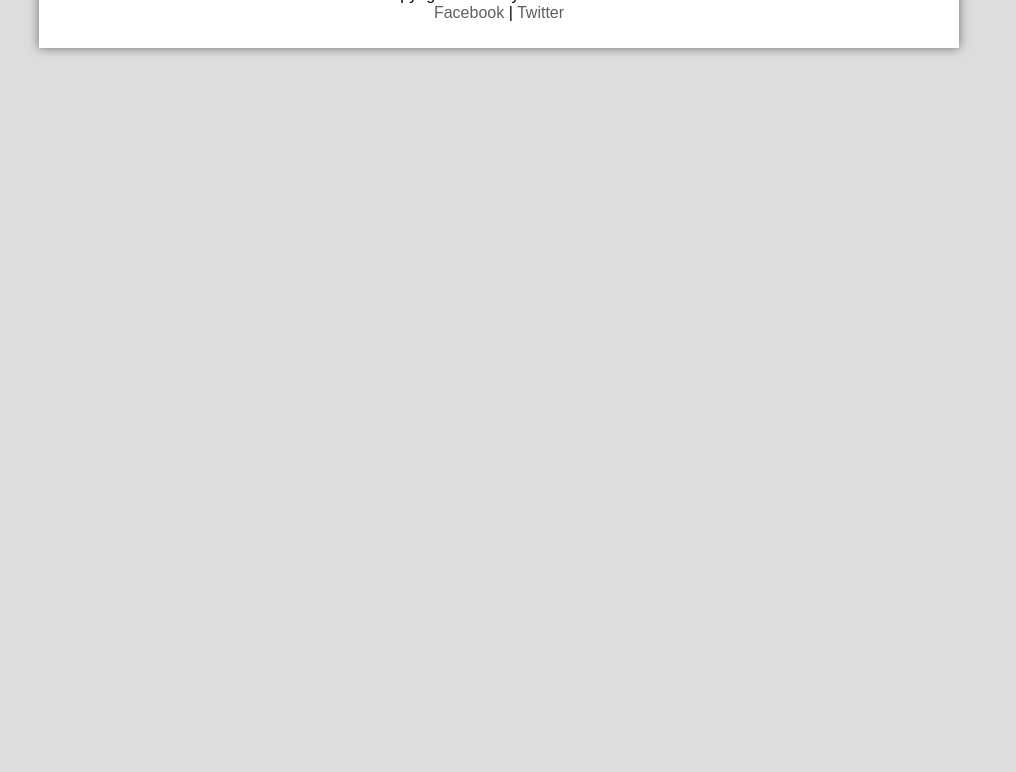
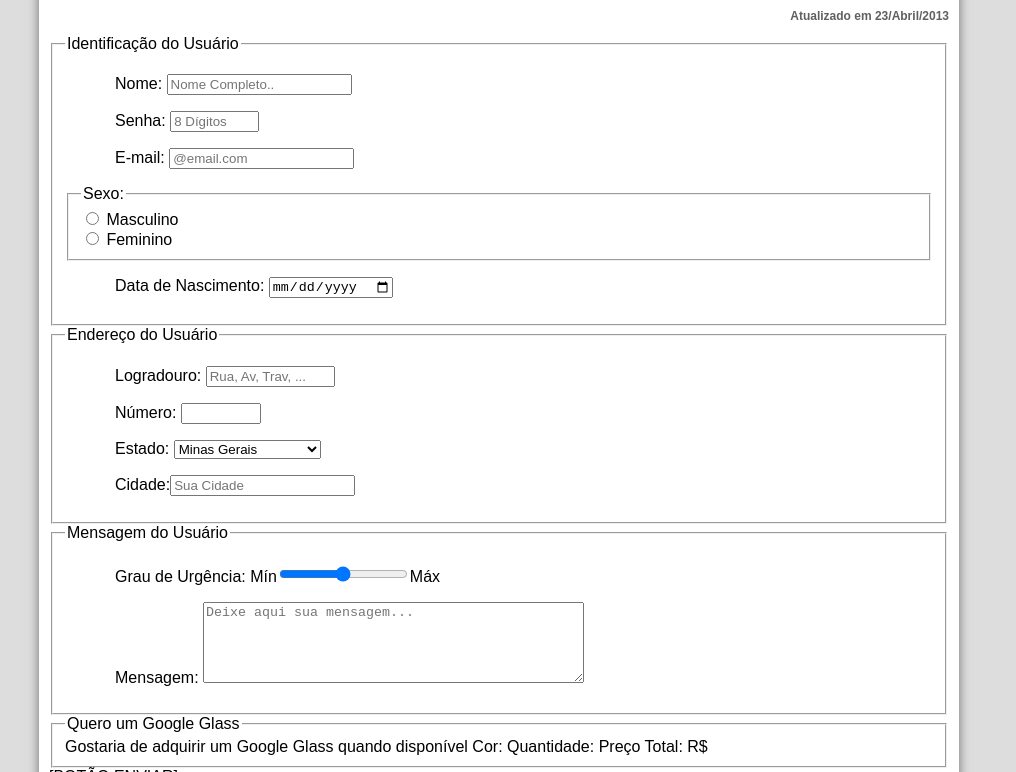
Before and after one commit to leonardohjx/sitecursoemvideo, a plain HTML site: page fale-conosco.html in a window 1280 px wide. Shown: the part 279-1051 px from the top of the page, without its empty margins (141-1157 px from the left). Before the commit the page ends 800 px from the top, so only its background shows below. Drawn offline with Linux system fonts and the light colour scheme.

Commit message:
Adicionando o Fale Conosco

```diff
--- a/fale-conosco.html
+++ b/fale-conosco.html
@@ -1,11 +1,14 @@
 <!DOCTYPE html>
 <html lang="pt-br">
+
 <head>
-        <meta charset="UTF-8"/>
+    <meta charset="UTF-8" />
     <title>Tudo sobre Google Glass</title>
-        <link rel="stylesheet" type="text/css" href="css/estilo.css"/>
+    <link rel="stylesheet" type="text/css" href="css/estilo.css" />
+    <link rel="stylesheet" type="text/css" href="css/form.css" />
 </head>
 <script src="javascript/funcoes.js"></script>
+
 <body>
     <div id="interface">
         <!-- Início do Cabeçalho -->
@@ -22,52 +25,103 @@
             <nav id="menu">
                 <h1>Menu Principal</h1>
                 <ul>
-                        <li onmouseover="mudaFoto('imagens/home.png')" onmouseout="mudaFoto('imagens/contato.png')"><a href="index.html"> Home </a></li>
-                        <li onmouseover="mudaFoto('imagens/especificacoes.png')" onmouseout="mudaFoto('imagens/contato.png')"><a href="specs.html"> Especificações</a></li>
-                        <li onmouseover="mudaFoto('imagens/fotos.png')" onmouseout="mudaFoto('imagens/contato.png')"><a href="fotos.html"> Fotos</a></li>
-                        <li onmouseover="mudaFoto('imagens/multimidia.png')" onmouseout="mudaFoto('imagens/contato.png')"><a href="multimidia.html"> Multimídia</a></li>
-                        <li onmouseover="mudaFoto('imagens/contato.png')" onmouseout="mudaFoto('imagens/contato.png')"><a href="fale-conosco.html"> Fale conosco  </a></li>
+                    <li onmouseover="mudaFoto('imagens/home.png')" onmouseout="mudaFoto('imagens/contato.png')"><a
+                            href="index.html"> Home </a></li>
+                    <li onmouseover="mudaFoto('imagens/especificacoes.png')"
+                        onmouseout="mudaFoto('imagens/contato.png')"><a href="specs.html"> Especificações</a></li>
+                    <li onmouseover="mudaFoto('imagens/fotos.png')" onmouseout="mudaFoto('imagens/contato.png')"><a
+                            href="fotos.html"> Fotos</a></li>
+                    <li onmouseover="mudaFoto('imagens/multimidia.png')" onmouseout="mudaFoto('imagens/contato.png')"><a
+                            href="multimidia.html"> Multimídia</a></li>
+                    <li onmouseover="mudaFoto('imagens/contato.png')" onmouseout="mudaFoto('imagens/contato.png')"><a
+                            href="fale-conosco.html"> Fale conosco </a></li>
                 </ul>
             </nav>
         </header>
 
-            Fale Conosco > Contato
-            Formulário de Contato
-            por Gustavo Guanabara
-            Atualizado em 01/Maio/2013
+        <article id="noticia-principal">
+            <header id="cabecalho-artigo">
+                <hgroup>
+                    <h3>Fale Conosco > Contato</h3>
+                    <h1>Formulário de Contato</h1>
+                    <h2> Gustavo Guanabara</h2>
+                    <h3 class="direita">Atualizado em 23/Abril/2013</h3>
+                </hgroup>
+            </header>
+            <!-- Fim de título -->
+        </article>
 
-            Identificação do Usuário
-                Nome:
-                Senha:
-                E-mail:
-                Sexo:
-                    - Masculino
-                    - Feminino
-                Data de Nascimento:
+        <form method="POST" id="fContato" action="mailto:leonardohjx@gmail.com">
+            <fieldset id="usuario">
+                <legend>Identificação do Usuário</legend>
+                <p><label for="cNome">Nome:</label> <input type="text" name="tNome" id="cNome" size="20" maxlength="30"
+                        placeholder="Nome Completo.." /></p>
+                <p><label for="cSenha">Senha:</label> <input type="password" name="tSenha" id="cSenha" size="8"
+                        maxlength="9" placeholder="8 Dígitos" /></p>
+                <p><label for="cEmail">E-mail:</label> <input type="email" name="tEmail" id="cEmail" size="20"
+                        maxlength="40" placeholder="@email.com" /></p>
+                <fieldset id="sexo">
+                    <legend>Sexo:</legend>
+                    <input type="radio" name="tSexo" id="cMasc"><label for="cMasc"> Masculino</label><br>
+                    <input type="radio" name="tSexo" id="cFem"><label for="cFem"> Feminino</label>
+                </fieldset>
+                <p><label for="cNasc">Data de Nascimento:</label> <input type="date" name="tNasc" id="cNasc"></p>
+            </fieldset>
 
-            Endereço do Usuário
-                Logradouro:
-                Número:
-                Estado:
-                Cidade:
+            <fieldset id="endereco">
+                <legend><label for="cRua">Endereço do Usuário</label></legend>
+                <p>Logradouro: <input type="text" name="tRua" id="cRua" size="13" maxlength="80"
+                        placeholder="Rua, Av, Trav, ..."></p>
+                <p><label for="cNum">Número:</label> <input type="number" name="tNum" id="cNum" min="0" max="99999"></p>
+                <p><label for="cEst">Estado:</label>
+                    <select name="tEst" id="cEst">
+                        <optgroup label="Região Sudeste">
+                            <option>Rio de Janeiro</option>
+                            <option>São Paulo</option>
+                            <option selected>Minas Gerais</option>
+                        </optgroup>
+                        <optgroup label="Região Sul">
+                            <option>Paraná</option>
+                            <option>Santa Catarina</option>
+                            <option>Rio Grande do Sul</option>
+                        </optgroup>
+                    </select>
+                </p>
+                <p><label for="cCid">Cidade:</label><input type="text" name="tCid" id="cCid" size="20" maxlength="40" placeholder="Sua Cidade" list="cidades"></p>
+                <!-- Já retorna opções de cidades de acordo com o list em label -->
+                <datalist id="cidades">
+                    <option value="Rio de janeiro"></option>
+                    <option value="Nova Iguaçu"></option>
+                    <option value="Niterói"></option>
+                    <option value="Belford Roxo"></option>
+                </datalist>
+            </fieldset>
 
-            Mensagem do Usuário
-                Grau de Urgência:
-                Mensagem:
+            <fieldset id="mensagem">
+                <legend>Mensagem do Usuário</legend>
+                <p><label for="cUrg">Grau de Urgência:</label>
+                Mín<input type="range" name="tUrg" id="cUrg" min="0" max="10" step="1">Máx</p>
+                <p><label for="cMsg">Mensagem:</label>
+                <textarea name="tMsg" id="cMsg" cols="45" rows="5" placeholder="Deixe aqui sua mensagem..."></textarea></p>
+            </fieldset>
 
-            Quero um Google Glass
+            <fieldset id="pedido">
+                <legend>Quero um Google Glass</legend>
                 Gostaria de adquirir um Google Glass quando disponível
                 Cor:
                 Quantidade:
                 Preço Total: R$
-
-
+            </fieldset>
             [BOTÃO ENVIAR]
+        </form>
 
         <footer id="rodape">
-                <p>Copyright 2013 - by Gustavo Guanabara <br/>
-                <a href="http://facebook.com.br/cursoemvideo" target="blank"> Facebook </a>| <a href="http://twitter.com/cursoemvideo" target="blank"> Twitter </a></p>
+            <p>Copyright 2013 - by Gustavo Guanabara <br />
+                <a href="http://facebook.com.br/cursoemvideo" target="blank"> Facebook </a>| <a
+                    href="http://twitter.com/cursoemvideo" target="blank"> Twitter </a>
+            </p>
         </footer>
     </div>
 </body>
+
 </html>
```
Lines whose indentation alone changed are shown as unchanged.
